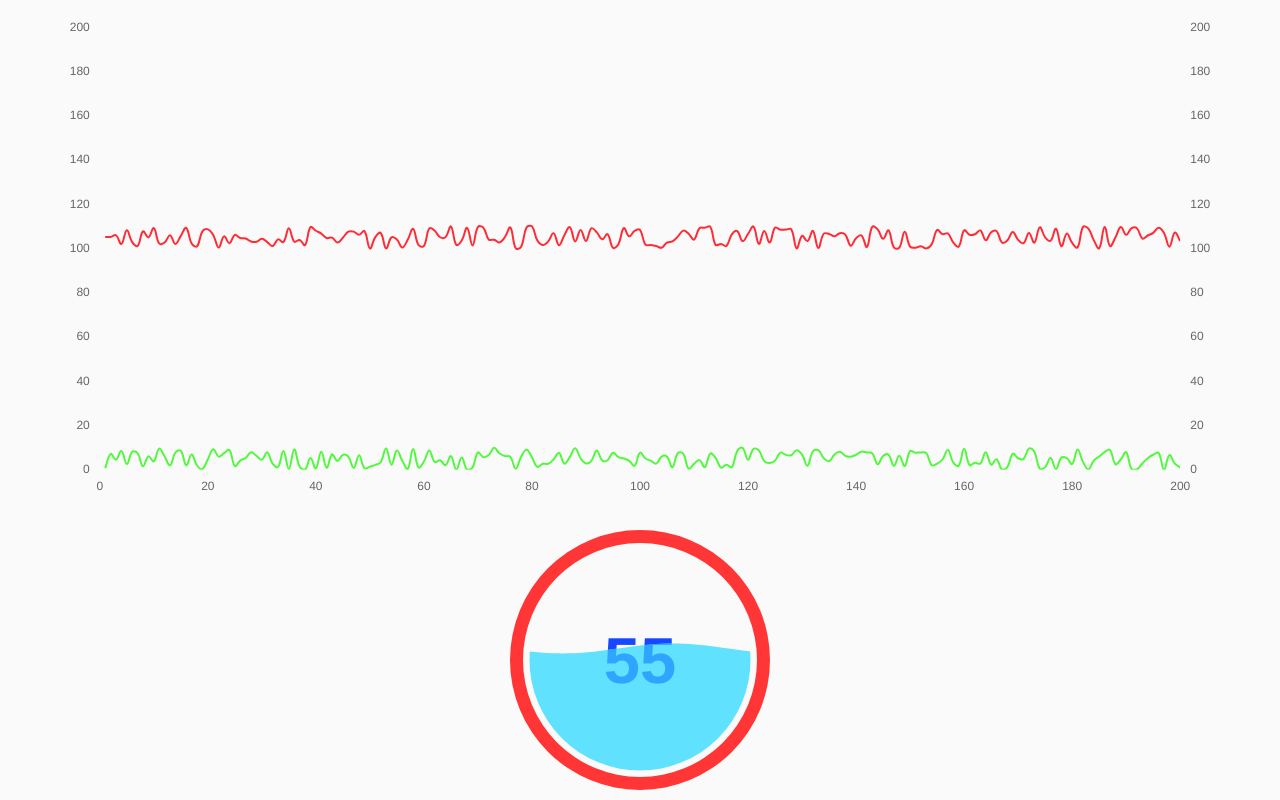
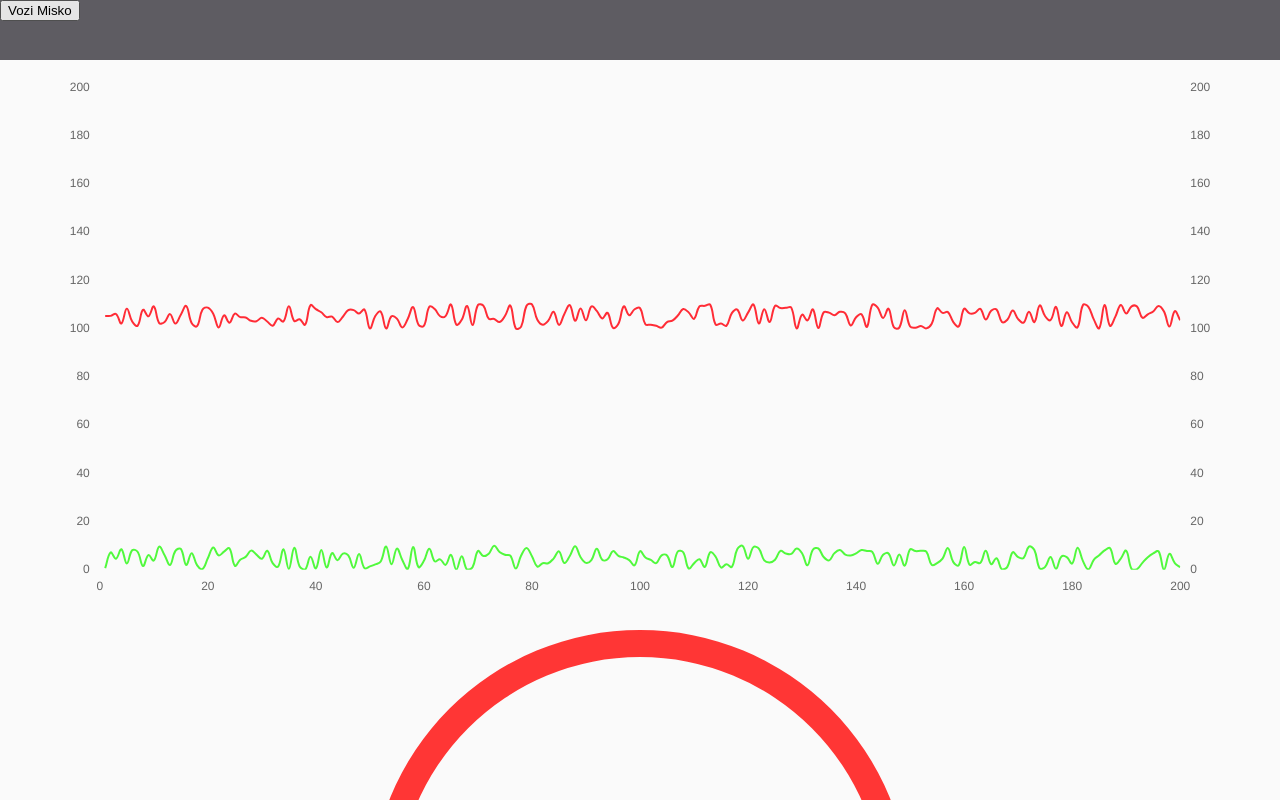
Before and after one commit to Ahhhhmed/door-frontend, a website: page app/index.html in a window 1280 px wide. Drawn offline with nearby package versions, Linux system fonts and the light colour scheme; files that its build step writes are made by us from their sources.

Commit message:
Set up global layout.

```diff
--- a/app/index.html
+++ b/app/index.html
@@ -25,6 +25,9 @@
     <!--[if lt IE 10]>
       <p class="browserupgrade">You are using an <strong>outdated</strong> browser. Please <a href="http://browsehappy.com/">upgrade your browser</a> to improve your experience.</p>
     <![endif]-->
+    <div class="controls">
+      <button onclick="switchMode()">Vozi Misko</button>
+    </div>
     <div class="app">
       <div class="chart">
         <canvas id="myChart" width="100" height="100"></canvas>
@@ -49,5 +52,6 @@
 
     <script src="scripts/liquidConfig.js"></script>
     <script src="scripts/chartConfig.js"></script>
+    <script src="scripts/app.js"></script>
   </body>
 </html>
--- /dev/null
+++ b/app/scripts/app.js
@@ -0,0 +1,12 @@
+
+
+var mode = 0
+function switchMode(){
+  if(mode==0){
+    $('body').addClass('mode2');
+    mode = 1;
+  } else {
+    $('body').removeClass('mode2');
+    mode = 0;
+  }
+}
--- /dev/null
+++ b/app/styles/app.scss
@@ -0,0 +1,68 @@
+.app{
+  width: 100%;
+  overflow: auto;
+
+  .liquidFillGaugeText, .liquidFillGaugeTextOverlap {
+    cursor: default;
+    font-family: Helvetica;
+    font-weight: bold;
+  }
+
+  .low {
+    .liquidFillGaugeText {
+      fill: #1748ff;
+    }
+    .liquidFillGaugeTextOverlap{
+      fill: #2fa5ff;
+    }
+    .Circle {
+      fill: #ff3635;
+    }
+    .Wave {
+      fill: #60e2ff;
+    }
+  }
+
+  .medium {
+    .liquidFillGaugeText {
+      fill: #1748ff;
+    }
+    .liquidFillGaugeTextOverlap{
+      fill: #2fa5ff;
+    }
+    .Circle {
+      fill: #fff114;
+    }
+    .Wave {
+      fill: #60e2ff;
+    }
+  }
+
+  .high {
+    .liquidFillGaugeText {
+      fill: #1748ff;
+    }
+    .liquidFillGaugeTextOverlap{
+      fill: #2fa5ff;
+    }
+    .Circle {
+      fill: #24ff1f;
+    }
+    .Wave {
+      fill: #60e2ff;
+    }
+  }
+  $widgetHeight: 70vh;
+
+  .chart {
+    margin: auto;
+    padding: 20px 0;
+    width: 90%;
+    height: $widgetHeight;
+  }
+
+  .gauge{
+    height: $widgetHeight;
+    padding: 10px;
+  }
+}
--- /dev/null
+++ b/app/styles/controls.scss
@@ -0,0 +1,4 @@
+.controls{
+  background: #5e5c62;
+  width: 100%;
+}
--- a/app/styles/main.scss
+++ b/app/styles/main.scss
@@ -4,6 +4,7 @@ html {
   -webkit-box-sizing: border-box;
   -moz-box-sizing: border-box;
   box-sizing: border-box;
+  user-select: none;
 }
 *, *:before, *:after {
   -webkit-box-sizing: inherit;
@@ -48,74 +49,28 @@ body {
   padding: 0.2em 0;
 }
 
+$controlsHeight: 60px;
+$controlsHeightBig: 100px;
+
 .app{
-  //display: flex;
-  //flex-direction: column;
-  width: 100%;
-  height: 100%;
-  //overflow: auto;
-  //align-items: center;
+  height: calc(100% - #{$controlsHeight});
+  transition: 0.5s;
+}
 
-  .liquidFillGaugeText, .liquidFillGaugeTextOverlap {
-    font-family: Helvetica;
-    font-weight: bold;
+.controls{
+  height: $controlsHeight;
+  transition: 1s;
+}
+
+.mode2{
+  .app{
+    height: calc(100% - #{$controlsHeightBig});
   }
 
-  .low {
-    .liquidFillGaugeText {
-      fill: #1748ff;
-    }
-    .liquidFillGaugeTextOverlap{
-      fill: #2fa5ff;
-    }
-    .Circle {
-      fill: #ff3635;
-    }
-    .Wave {
-      fill: #60e2ff;
-    }
-  }
-
-  .medium {
-    .liquidFillGaugeText {
-      fill: #1748ff;
-    }
-    .liquidFillGaugeTextOverlap{
-      fill: #2fa5ff;
-    }
-    .Circle {
-      fill: #fff114;
-    }
-    .Wave {
-      fill: #60e2ff;
-    }
-  }
-
-  .high {
-    .liquidFillGaugeText {
-      fill: #1748ff;
-    }
-    .liquidFillGaugeTextOverlap{
-      fill: #2fa5ff;
-    }
-    .Circle {
-      fill: #24ff1f;
-    }
-    .Wave {
-      fill: #60e2ff;
-    }
-  }
-  .chart {
-    //flex: 1;
-    margin: auto;
-    padding: 20px 0;
-    width: 90%;
-    height: 65%;
-  }
-
-  .gauge{
-    height: 35%;
-    padding: 10px;
-    //flex: 1;
+  .controls{
+    height: $controlsHeightBig;
   }
 }
+
+@import "app";
+@import "controls";
```
